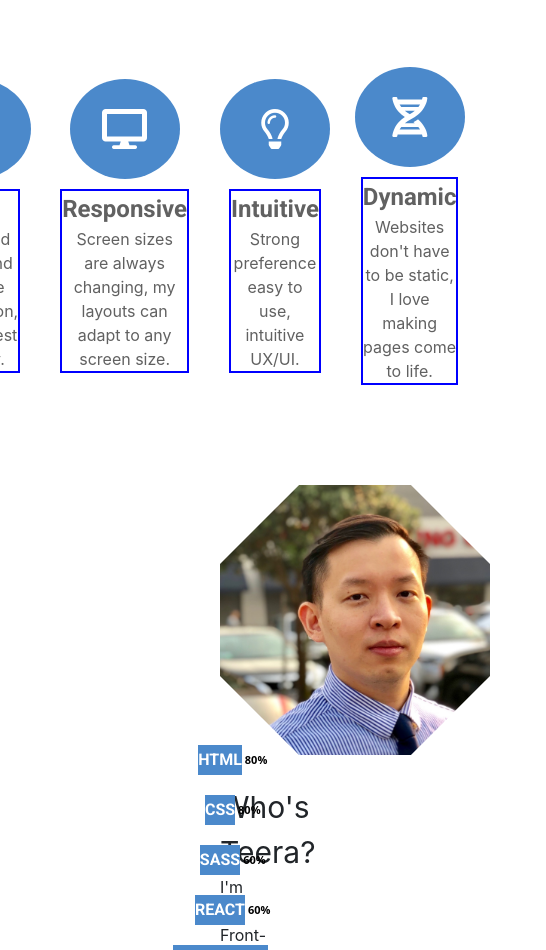
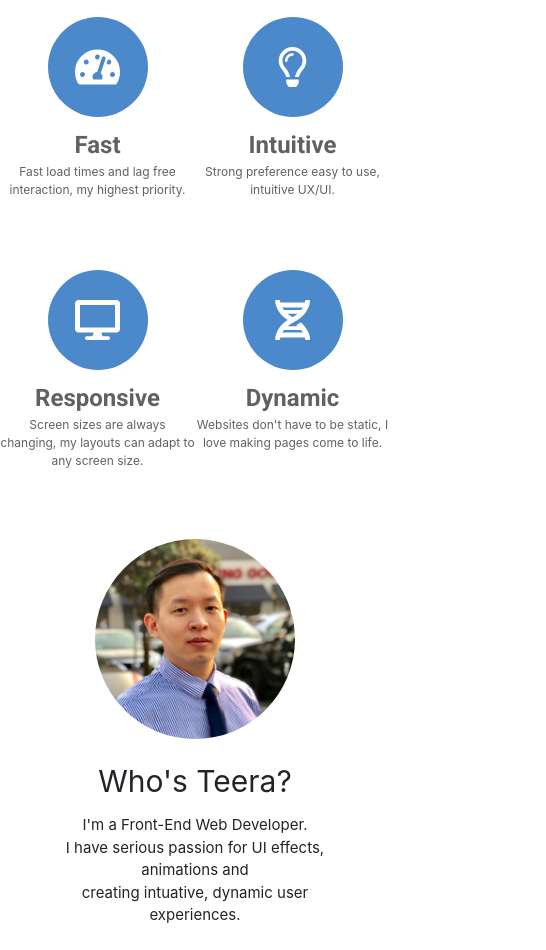
Before and after one commit to potaeko/Portfolio, a website: page index.html in a window 390 px wide. Shown: the part 1050-2000 px from the top of the page, 546 px wide, since content can reach past the window. Drawn offline with nearby package versions, Linux system fonts and the light colour scheme.

Commit message:
modified responsive

```diff
--- a/app.js
+++ b/app.js
@@ -35,7 +35,7 @@ $(function(){
       $(".progress-bar").each(function(){
           $(this).animate({
               width: $(this).attr("aria-valuenow") + "%"
-          },2000);
+          },1500);
       });
 
       this.destroy();
--- a/index.html
+++ b/index.html
@@ -76,7 +76,7 @@
             </div>
             <div class="about-logo-detail">
               <div class="label">Fast</div>
-              <div>Fast load times and lag free interaction, my highest priority.</div>
+              <div class="detail">Fast load times and lag free interaction, my highest priority.</div>
             </div>
           </div>
           <!-- #2 logo-->
@@ -86,7 +86,7 @@
               </div>
               <div class="about-logo-detail">
                 <div class="label">Responsive</div>
-                <div>Screen sizes are always changing, my layouts can adapt to any screen size.</div>
+                <div class="detail">Screen sizes are always changing, my layouts can adapt to any screen size.</div>
               </div>
             </div>
           </div>
@@ -99,7 +99,7 @@
               </div>
               <div class="about-logo-detail">
                 <div class="label">Intuitive</div>
-                <div>Strong preference easy to use, intuitive UX/UI.</div>
+                <div class="detail">Strong preference easy to use, intuitive UX/UI.</div>
               </div>
             </div>
           <!-- #4 logo-->
@@ -109,7 +109,7 @@
               </div>
               <div class="about-logo-detail">
                 <div class="label">Dynamic</div>
-                <div>Websites don't have to be static, I love making pages come to life.</div>
+                <div class="detail">Websites don't have to be static, I love making pages come to life.</div>
               </div>
             </div>
           </div>
@@ -117,19 +117,13 @@
 
         <div class="about-skills">
           <div class="about-skills-left">
-            <div class="octo">
-              <div class="octo1">
-                  <img class="profile-img" src="src/profile.jpeg"></img>
-              </div>
-            </div>
-
+            <img class="profile-img" src="src/profile.jpeg"></img>
             <div class="profile-header">Who's Teera?</div>
-            <div class="profile-detail">I'm the Front-End Web Developer.<br>I have serious passion for UI effects, animations and<br> creating intuative, dynamic user experiences.</div>
+            <div class="profile-detail">I'm a Front-End Web Developer.<br>I have serious passion for UI effects, animations and<br> creating intuative, dynamic user experiences.</div>
           </div>
 
           <div class="about-skills-right">
               <div id="progress-elements">
-
                   <div class="skill">
                       <div class="skill-title">HTML</div>
                       <div class="progress">
@@ -187,6 +181,7 @@
 
     <!-- Portfolio Section -->
     <section id="portfolio">
+        <div class="portfolio-header">Projects</div>
       <!-- #1 portfolio -->
       <div class="portfolio-wrapper-center">
         <div class="portfolio-img-left">
--- a/scss/_base.scss
+++ b/scss/_base.scss
@@ -14,14 +14,6 @@ $font-josefinSans: 'Josefin Sans', sans-serif;
   flex-direction: row;
   align-items: center;
 }
-
-
-// @mixin flexCol {
-//   display: flex;
-//   justify-content: center;
-//   flex-direction: column;
-//   align-items: center;
-// }
 
 @mixin textStyles($transform: uppercase) {
   font-weight: 300;
@@ -69,30 +61,6 @@ $font-josefinSans: 'Josefin Sans', sans-serif;
   padding: 0;
 }
 
-
-
 body {
   background-color: white;
 }
-
-
-/*
- * ==== octogone
- */
- .octo, .octo div {
-  margin: 0 auto;
-  transform-origin: 50% 50%;
-  overflow: hidden;
-  width: 300px;
-  height: 300px;
-}
-.octo, .octo div {
-  width: 270px;
-  height: 270px;
-}
-.octo {
-  transform: rotate(45deg);
-}
-.octo1 {
-  transform: rotate(-45deg);
-}
--- a/scss/_components.scss
+++ b/scss/_components.scss
@@ -15,6 +15,13 @@
         -o-border-radius:  50%;
         align-items: center;
         margin: 10px 0;
+
+        @media(max-width:600px){
+            font-size: 30px;
+            width: 50px;
+            height: 50px;
+            border: 2px solid $color-white;
+        }
     }
     span {
         color: $color-sky;
@@ -23,11 +30,19 @@
         line-height: 1.5;
     }
 
-    .main-name {
+   .main-name {
         font-size: 42px;
         font-family: $font-josefinSans;
         color: $color-white;
         @include textStyles;
+
+        @media(max-width:600px){
+            font-size: 35px;
+        }
+
+        @media(max-width:500px){
+            font-size: 25px;
+        }
     }
     .sub-name {
         margin-top: 20px;
@@ -35,6 +50,14 @@
         font-family: $font-josefinSans;
         color: $color-black;
         @include textStyles;
+
+        @media(max-width:1000px){
+            font-size: 20px;
+        }
+
+        @media(max-width:500px){
+            font-size: 14px;
+        }
     }
 
     #hero-video-btn {
--- a/scss/_layout.scss
+++ b/scss/_layout.scss
@@ -30,31 +30,15 @@ nav {
 }
 
 
-// .navbar-navigation {
-//     display:flex;
-//     flex-flow: row wrap;
-//     z-index: 200;
-//     border: 3px solid red;
-//     padding: 0;
-//     flex-basis: 90%;
-//     flex-wrap: wrap;
-//     justify-content: space-around;
-
-//     &-left {
-//         display:flex;
-//         flex-direction: row;
-//     }
-//     &-right {
-//         display:flex;
-//         flex-direction: row;
-//     }
-// }
 .about-wrapper{
     margin: 140px 0;
+
+    @media(max-width:1200px){
+        margin: 90px 0;
+    }
 }
 
 .about-header {
-    // @include flexLayout;
 
     &-wrapper{
         @include flexLayout;
@@ -62,6 +46,7 @@ nav {
         margin-bottom: 70px;
         font-weight:700;
         color:#45474A;
+        text-transform: uppercase;
     }
 }
 
@@ -69,32 +54,69 @@ nav {
     display: flex;
     flex-direction: row;
     align-items: center;
-    // border: 2px solid red;
+    text-align: center;
+    width: 50%;
+    height: 30vh;
+    // border: 2px solid green;
+
+    @media(max-width: 1400px){
+        height:30vh;
+
+    }
+
+    @media(max-width: 960px){
+        flex-direction: column;
+        height: 50vh;
+    }
 }
 
 .about-logo-wrapper{
     @include flexLayout;
-    margin: 20px 120px;
+    margin: 80px 280px;
     color:#616161;
+    flex-wrap: wrap;
+    // border: 2px solid black;
+
+    @media(max-width: 1550px){
+        margin: 70px 150px;
+    }
+    @media(max-width: 1420px){
+        margin: 70px 150px;
+    }
+    @media(max-width: 1280px){
+        margin: 70px 150px;
+    }
+    @media(max-width: 980px){
+        margin: 70px 70px;
+    }
+    @media(max-width: 575px){
+        margin: 70px 0px;
+    }
+
 
     .about-logo-item{
-        // @include flexLayout;
-        // width: 25%;
-        // height: 30vh;
-        // margin: 0 30px;
-        // border:2px solid red;
+        display: flex;
+        flex-direction: column;
+        height: 100%;
+        margin:0 5px;
+        // border: 2px solid pink;
 
-        .about-logo-detail{
-            text-align: center;
-            border:2px solid blue;
-            margin: 0 20px;
+        @media(max-width: 960px){
+            width: 100%;
+            height:25vh;
+        }
 
-            .label{
-                font-size: 24px;
-                font-weight: 700;
-                font-family:$font-roboto;
-            }
+        @media(max-width: 780px){
+            width: 100%;
+            height:25vh;
         }
+
+        @media(max-width: 575px){
+            width: 100%;
+            height:30vh;
+            margin: 0;
+        }
+
         .about-logo {
             font-size:40px;
             text-align: center;
@@ -105,39 +127,102 @@ nav {
                 background-color: $color-sky;
                 color: $color-white;
                 border-radius:  50%;
-                width: 110px;
+                width: 100px;
                 height: 100px;
                 line-height: 2.5;
             }
         }
+
+        .about-logo-detail{
+            text-align: center;
+            // border:2px solid blue;
+            width: 100%;
+            height: 100%;
+
+            @media(max-width: 575px){
+                width: 100%;
+                margin: 0;
+                height: 25vh;
+            }
+
+            .label{
+                font-size: 24px;
+                font-weight: 700;
+                font-family:$font-roboto;
+            }
+
+            .detail{
+                @media(max-width: 960px){
+                    font-size: 12px;
+                }
+            }
+        }
+
     }
 }
 
+//images
 .about-skills{
     @include flexLayout;
-    margin: 100px 220px;
+    margin: 10px 220px;
+
+    @media(max-width: 1520px){
+        width:80%;
+        margin: 10px auto;
+    }
+
+    @media(max-width: 960px){
+        display: flex;
+        flex-direction: column;
+        flex-wrap: wrap;
+        height: 100%;
+        width:80%;
+    }
 
     &-left{
-        display: flex;
-        flex-direction: column;
         width:50%;
-        // border: 2px solid red;
         text-align: center;
+        padding: 30px 0;
+
+        @media(max-width: 960px){
+            width:100%;
+        }
 
         img.profile-img{
             object-fit: cover;
-            height: 316px;
-            width: 320px;
+            border-radius: 50%;
+            width: 300px;
+            height: 300px;
+
+            @media(max-width: 960px){
+                width: 200px;
+                height: 200px;
+            }
         }
+
         .profile-header {
             font-size: 30px;
-            margin-top: 30px;
+            width: 100%;
+            margin-top:20px;
+        }
+
+        .profile-detail{
+            width: 100%;
+            margin-top:10px;
+
+            @media(max-width: 960px){
+                font-size: 15px;
+            }
         }
     }
 
     &-right{
         width:50%;
-        // border: 2px solid pink;
+        height:100%;
+
+        @media(max-width: 960px){
+            width: 100%;
+        }
 
         .skill{
             @include flexLayout;
@@ -147,7 +232,6 @@ nav {
         .skill-title{
             width: 140px;
             height: 30px;
-            // border:1px solid green;
             background-color: $color-sky;
             text-align: center;
             text-transform: uppercase;
@@ -155,7 +239,6 @@ nav {
             font-family: $font-roboto;
             font-weight: 700;
             color:$color-white;
-            // padding: 2px 5px;
         }
 
         .progress{
@@ -172,19 +255,15 @@ nav {
             // border: 1px solid red;
             position:relative;
 
-
-
             .progress-bar{
                 background-color: #92b2d3;
-                // position:relative;
             }
             .progress-bar span{
-                font-size:11px;
-                font-weight:700;
+                font-size:15px;
+                font-weight:300;
                 font-family:"Open Sans", sans-serif;
-                // background: #212226;
                 padding:3px;
-                color: black;
+                color: #7C7C7C;
                 /* Relative to .progressbar and overflow visible in .progress */
                 position: absolute;
                 left: 92%;
@@ -201,11 +280,24 @@ nav {
     background-color: #F5F5F5;
     justify-content: center;
     display: flex;
+    flex-direction: column;
+    justify-content: center;
+    align-content: center;
     flex-wrap:wrap;
-    padding: 0;
+    // padding: 0;
+    padding: 140px 0;
     // border: 3px solid yellow;
-    position: relative;
+    // position: relative;
 
+    .portfolio-header{
+        text-align: center;
+        font-size: 42px;
+        margin-bottom: 70px;
+        font-weight:700;
+        color:#45474A;
+        text-transform: uppercase;
+        // border: 1px solid black;
+    }
     .portfolio-wrapper-center{
         @include  flexLayout;
         width:60vw;
@@ -213,7 +305,7 @@ nav {
         display: flex;
         background: $color-sky;
         margin: 20px 0;
-        // border: 3px solid red;
+        border: 3px solid red;
 
       .portfolio-img-left {
           width: 50%;
```
Also changed, not shown: css/main.css.
